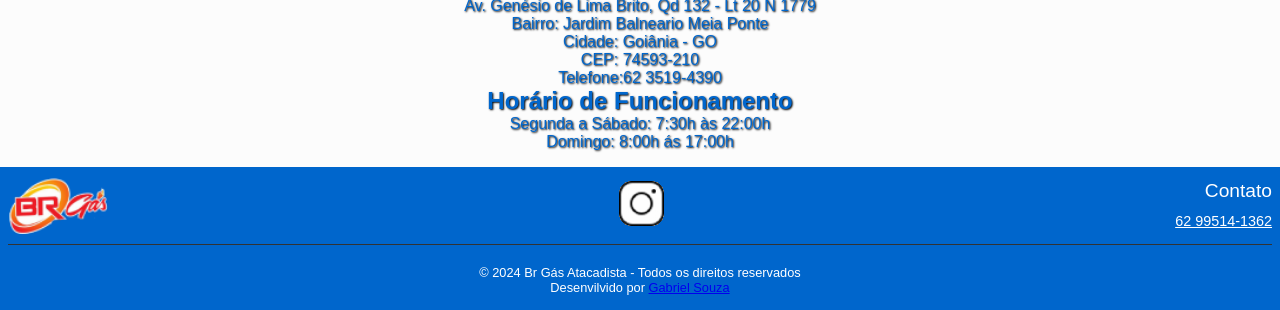
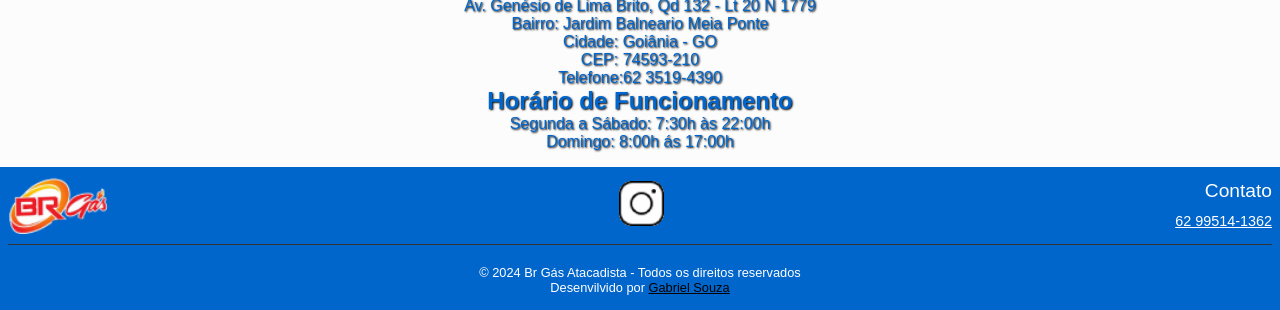
Before and after one commit to G-Souzza/Br-Gas-Atacadista, a plain HTML site: page index.html in a window 1280 px wide. Shown: the part 1495-1805 px from the top of the page. Drawn offline with Linux system fonts and the light colour scheme.

Commit message:
Update style.css

```diff
--- a/style.css
+++ b/style.css
@@ -203,3 +203,7 @@ footer {
   font-size: 0.8rem;
   color: #ffffff;
 }
+
+.footer-bottom a {
+  color: #000000;
+}
```
